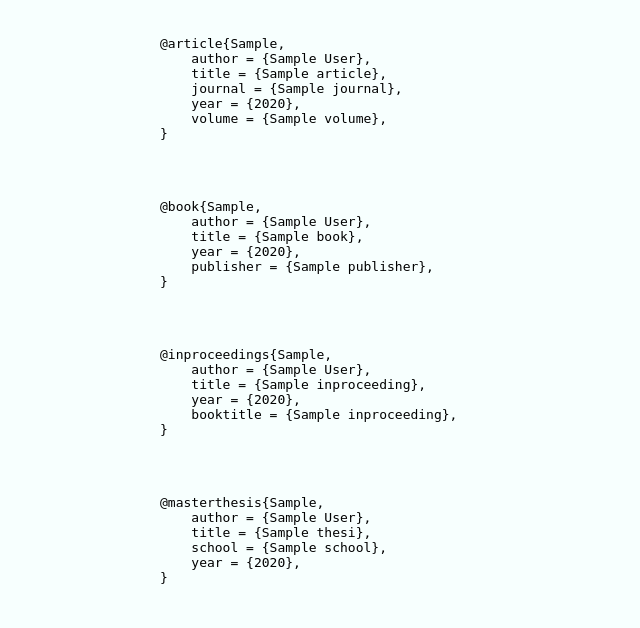
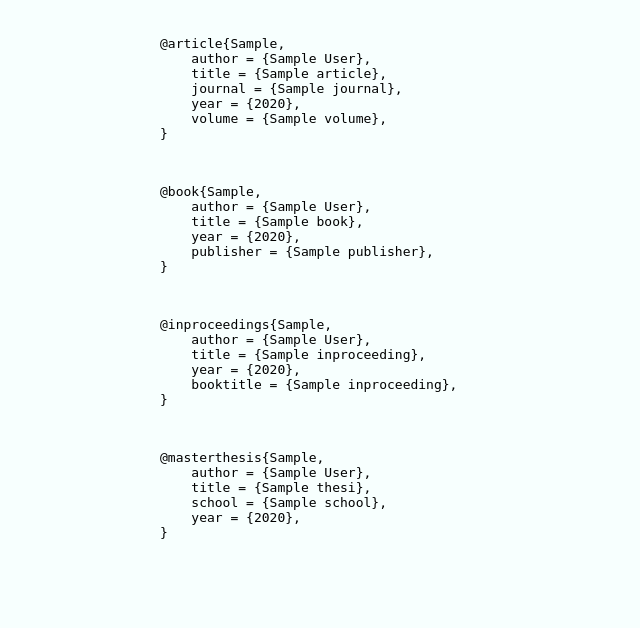
Before and after one commit to roosahut/ohtu-miniprojekti, a Flask app: template src/templates/view_bibtex.html in a window 1280 px wide. Shown: the part 263-891 px from the top of the page, without its empty margins (0-640 px from the left). After the commit the page ends 802 px from the top, so only its background shows below. Run offline with Flask 3, Linux system fonts and the light colour scheme; the visitor is signed in with stand-in values (Sample User, id 1); the template is opened without the code that fills it: most values are stand-ins (such as "Sample title", 1, 10 or a date in 2020).

Commit message:
fix reference view formatting

```diff
--- a/src/templates/view_bibtex.html
+++ b/src/templates/view_bibtex.html
@@ -13,9 +13,7 @@
 
 {% if articles %}
 {% for article in articles %}
-<div class="language-plaintext highlighter-rouge">
-    <div class="highlight">
-        <pre class="highlight">
+<pre>
     <code>
 @article&#123;{{article.ref_key}},
     author = &#123;{{article.author}}},
@@ -26,16 +24,12 @@
 }
     </code>
 </pre>
-    </div>
-</div>
 {% endfor %}
 {% endif %}
 
 {% if books %}
 {% for book in books %}
-<div class="language-plaintext highlighter-rouge">
-    <div class="highlight">
-        <pre class="highlight">
+<pre>
     <code>
 @book&#123;{{book.ref_key}},
     author = &#123;{{book.author}}},
@@ -45,16 +39,12 @@
 }
     </code>
 </pre>
-    </div>
-</div>
 {% endfor %}
 {% endif %}
 
 {% if inproceedings %}
 {% for inproceeding in inproceedings %}
-<div class="language-plaintext highlighter-rouge">
-    <div class="highlight">
-        <pre class="highlight">
+<pre>
     <code>
 @inproceedings&#123;{{inproceeding.ref_key}},
     author = &#123;{{inproceeding.author}}},
@@ -64,16 +54,12 @@
 }
     </code>
 </pre>
-    </div>
-</div>
 {% endfor %}
 {% endif %}
 
 {% if master_thesis %}
 {% for thesis in master_thesis %}
-<div class="language-plaintext highlighter-rouge">
-    <div class="highlight">
-        <pre class="highlight">
+<pre>
     <code>
 @masterthesis&#123;{{thesis.ref_key}},
     author = &#123;{{thesis.author}}},
@@ -83,8 +69,6 @@
 }
     </code>
 </pre>
-    </div>
-</div>
 {% endfor %}
 {% endif %}
 
```
Also changed, not shown: src/templates/view_references.html (+15 -9 lines). Lines whose indentation alone changed are shown as unchanged.
